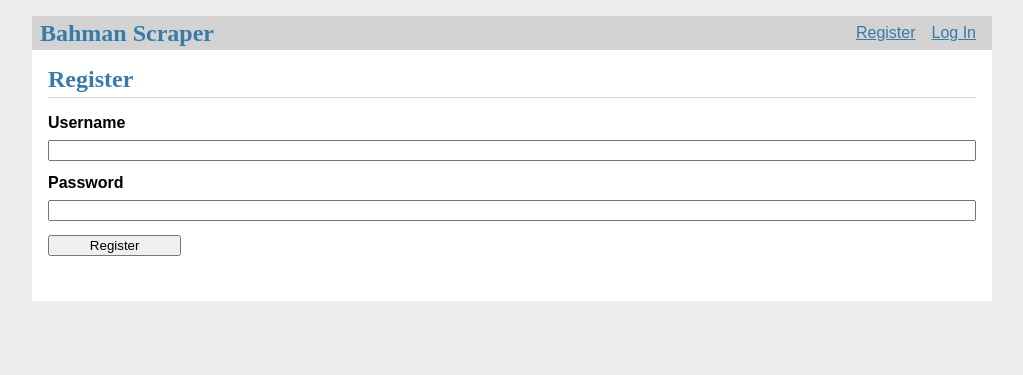
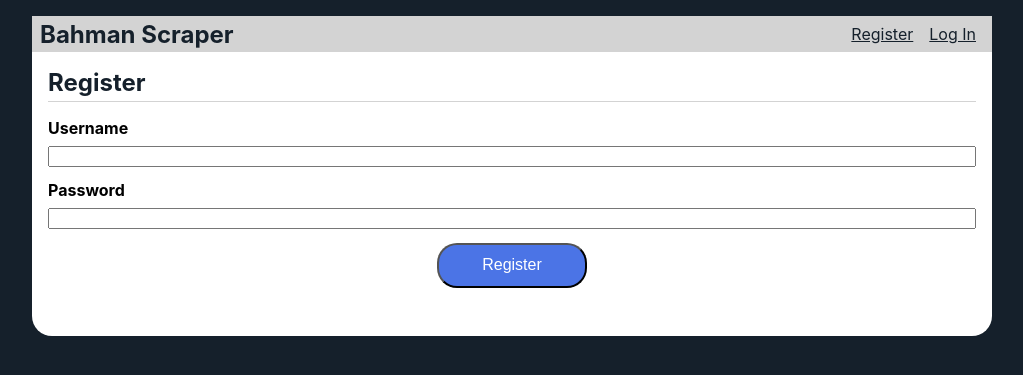
Before and after one commit to SajjadDaneshmand/BahmanRbt, a Flask app: page /auth/register in a window 1280 px wide. Shown: the top 375 px of the page, without its empty margins (128-1151 px from the left). Run offline with Flask 2, Linux system fonts and the light colour scheme.

Commit message:
some html config

```diff
--- a/src/__init__.py
+++ b/src/__init__.py
@@ -33,4 +33,4 @@ def create_app(test_config=None):
 
 if __name__ == '__main__':
     app = create_app()
-    app.run(host='127.0.0.1', port=5000, debug=True)
+    app.run(host='0.0.0.0', port=5000, debug=True)
--- a/src/auth.py
+++ b/src/auth.py
@@ -62,7 +62,7 @@ def login():
         if error is None:
             session.clear()
             session['user_id'] = user[0]
-            return redirect(url_for('index'))
+            return redirect(url_for('home.account'))
 
         flash(error)
     return render_template('auth/login.html')
--- a/src/static/style.css
+++ b/src/static/style.css
@@ -1,7 +1,7 @@
-html { font-family: sans-serif; background: #eee; padding: 1rem; }
-body { max-width: 960px; margin: 0 auto; background: white; }
-h1 { font-family: serif; color: #377ba8; margin: 1rem 0; }
-a { color: #377ba8; }
+html { font-family: -apple-system, BlinkMacSystemFont, 'Segoe UI', Roboto, Oxygen, Ubuntu, Cantarell, 'Open Sans', 'Helvetica Neue', sans-serif; background: rgb(21, 32, 43); padding: 1rem; }
+body { max-width: 960px; border-radius: 20px; margin: 0 auto; background: white; }
+h1 { font-family: -apple-system, BlinkMacSystemFont, 'Segoe UI', Roboto, Oxygen, Ubuntu, Cantarell, 'Open Sans', 'Helvetica Neue', sans-serif; color: rgb(21, 32, 43); margin: 1rem 0; }
+a { color: rgb(21, 32, 43); }
 hr { border: none; border-top: 1px solid lightgray; }
 nav { background: lightgray; display: flex; align-items: center; padding: 0 0.5rem; }
 nav h1 { flex: auto; margin: 0; }
@@ -22,5 +22,5 @@ nav ul li a, nav ul li span, header .action { display: block; padding: 0.5rem; }
 .content label { font-weight: bold; margin-bottom: 0.5em; }
 .content input, .content textarea { margin-bottom: 1em; }
 .content textarea { min-height: 12em; resize: vertical; }
-input.danger { color: #cc2f2e; }
-input[type=submit] { align-self: start; min-width: 10em; }
+input.danger { color: #009420; }
+input[type=submit] { align-self: center;background-color: #4b74e6; color: white;font-size: 16px;height: 45px;width: 150px;border-radius: 20px;}
```
Also changed, not shown: src/home.py (+8 -1 lines), src/templates/home.html (+4 -3 lines), status.json (+7 -3 lines), src/test.py (added), 1 other file.
